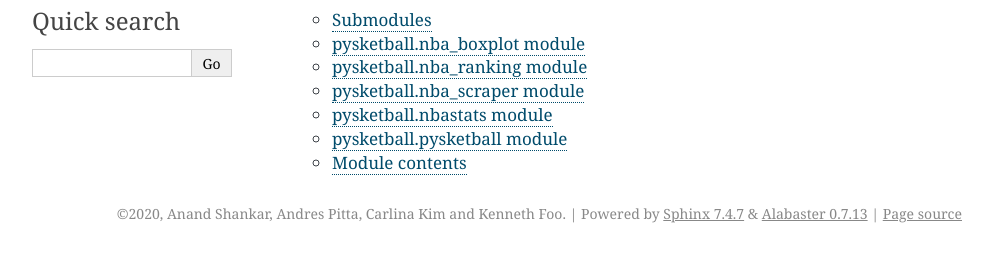
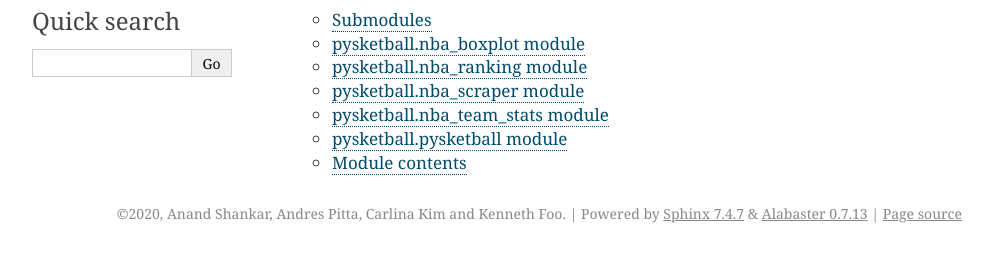
Before and after one commit to AndresPitta/pysketball, a Sphinx documentation site: the page built from docs/source/modules.rst, in a window 1280 px wide. Shown: the part 122-384 px from the top of the page, without its empty margins (148-1141 px from the left). Built offline with Sphinx 7.4.7, drawn with Linux system fonts in a browser that asks for light colours; pages that are not in the unit, such as notebooks, are missing from menus.

Commit message:
Generated docs for nba_team_stats

```diff
--- a/docs/source/pysketball.rst
+++ b/docs/source/pysketball.rst
@@ -28,10 +28,10 @@ pysketball.nba\_scraper module
    :undoc-members:
    :show-inheritance:
 
-pysketball.nbastats module
---------------------------
+pysketball.nba\_team\_stats module
+----------------------------------
 
-.. automodule:: pysketball.nbastats
+.. automodule:: pysketball.nba_team_stats
    :members:
    :undoc-members:
    :show-inheritance:
```
Also changed, not shown: 1 other file.
